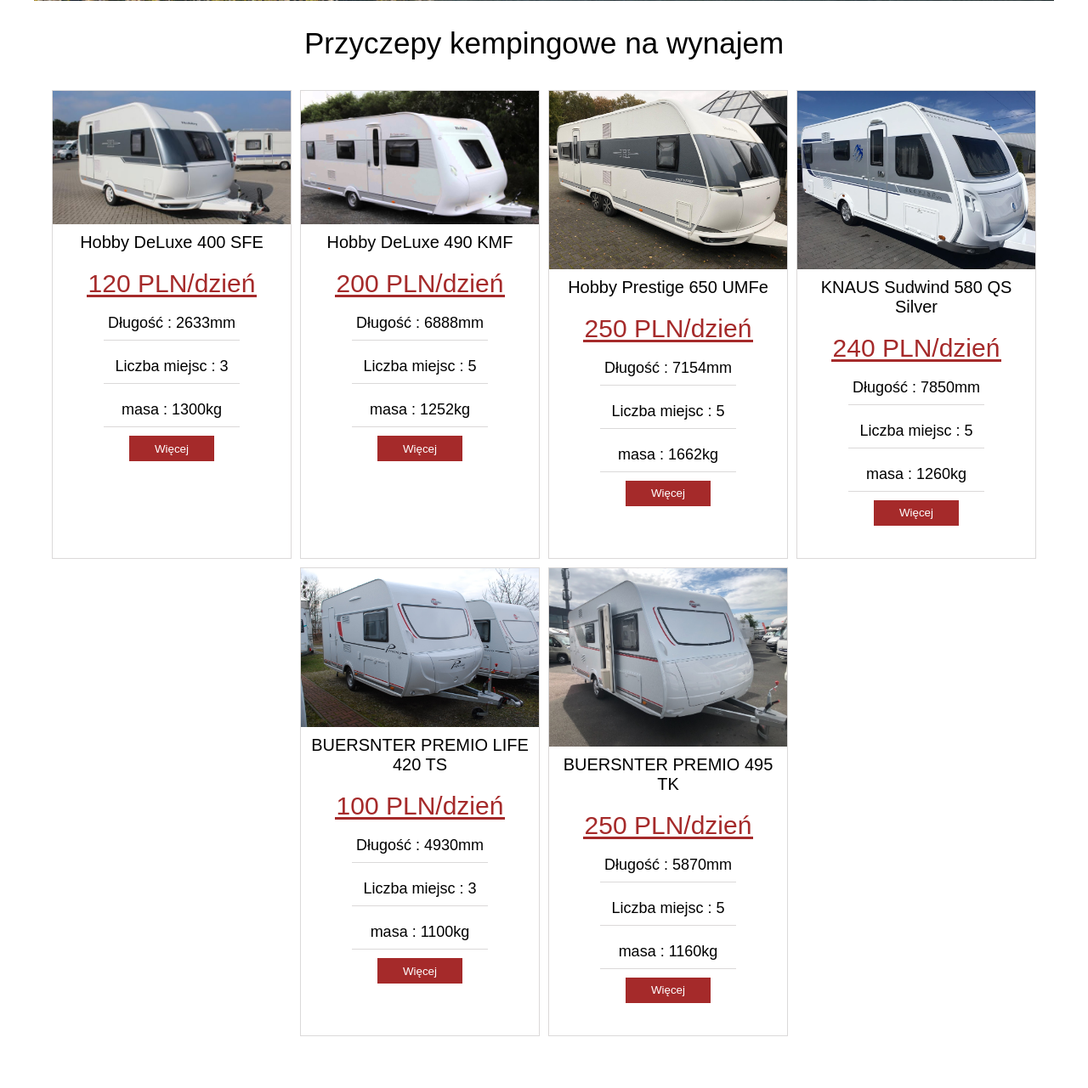
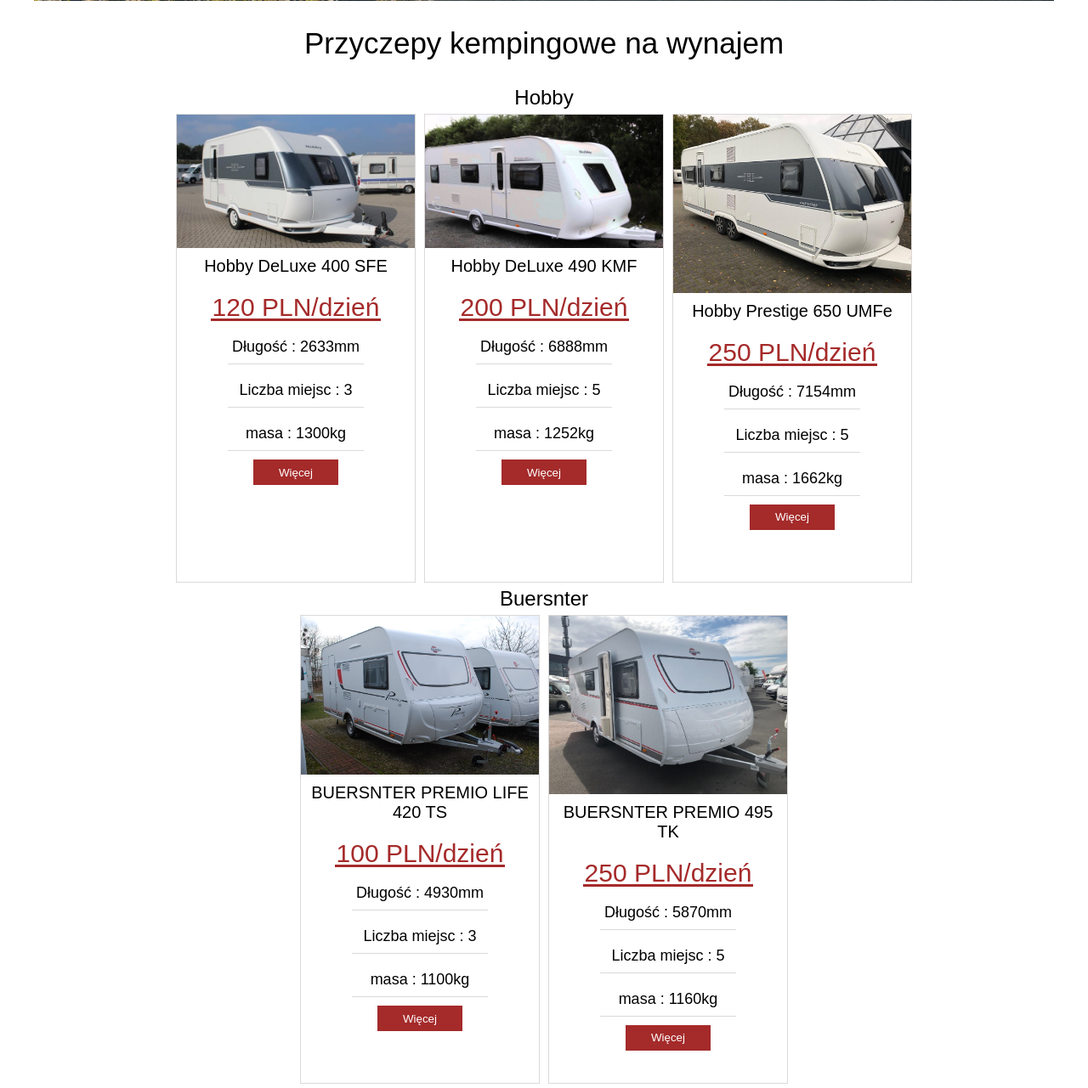
Before and after one commit to w58892/Wypozyczalnia, a PHP site: page / in a window 1280 px wide. Shown: the part 645-1926 px from the top of the page at 85% size. Before the commit the page ends 1865 px from the top, so only its background shows below. Run offline with PHP 8.4, Linux system fonts and the light colour scheme; data comes from the database, SQL or seed files in the repository.

Commit message:
add factory method

```diff
--- a/class/Caravan.php
+++ b/class/Caravan.php
@@ -1,5 +1,6 @@
 <?php
 require_once("CaravanModel.php");
+//require_once("../config.php");
 
 /**
  * Zawiera informacje o danej przyczepie
--- a/class/CaravanModel.php
+++ b/class/CaravanModel.php
@@ -129,6 +129,76 @@ class CaravanModel
     public function getPicture(){
       return $this->picture;
     }
+}
+
+
+
+interface ICaravanModel
+{
+    public function GetCaravans();
+}
+
+class Hobby implements ICaravanModel
+{
+    public function GetCaravans()
+    {
+      $db = SingletonDB::getInstance();
+
+      $stmt = $db->query('SELECT * FROM caravanmodels WHERE producer = "Hobby"');
+      $stmt->execute();
+
+      if ($stmt->rowCount() > 0) {
+        $i = 0;
+        foreach ($stmt as $row) {
+          $caravanModels[$i] = new CaravanModel($row['modelID'],$row['producer'], $row['model'], $row['price'], $row['weight'], $row['length'], $row['lengthInside'], $row['width'], $row['widthInside'], $row['people'], $row['water'], $row['hotWater'], $row['shower'], $row['fridge'], $row['picture']);
+          $i++;
+        }
+        return $caravanModels;
+      }
+    }
+}
+
+class Buersnter  implements ICaravanModel
+{
+  public function GetCaravans()
+  {
+    $db = SingletonDB::getInstance();
+
+    $stmt = $db->query('SELECT * FROM caravanmodels WHERE producer = "Buersnter"');
+    $stmt->execute();
+    $caravanModels = [];
+    if ($stmt->rowCount() > 0) {
+        $i = 0;
+        foreach ($stmt as $row) {
+            $caravanModels[$i] = new CaravanModel($row['modelID'],$row['producer'], $row['model'], $row['price'], $row['weight'], $row['length'], $row['lengthInside'], $row['width'], $row['widthInside'], $row['people'], $row['water'], $row['hotWater'], $row['shower'], $row['fridge'], $row['picture']);
+            $i++;
+        }
+      }
+    return $caravanModels;
   }
+}
+
+interface ICaravanModelFactory
+{
+    public function MakeCar(string $name);
+}
+
+class CaravanModelFactory implements ICaravanModelFactory
+{
+
+
+    public function MakeCar(string $name)
+    {
+      switch ($name)
+      {
+          case "Hobby":
+              return new Hobby();
+          case "Buersnter":
+              return new Buersnter();
+          default:
+              throw new NotSupportedException();
+      }
+    }
+}
 
 ?>
--- a/css/styles.css
+++ b/css/styles.css
@@ -24,6 +24,11 @@ h1 {
     justify-content: center;
     font-size: 35px;
     display: flex;
+}
+
+h2{
+    text-align: center;
+    justify-content: center;
 }
 
 .error{
--- a/index.php
+++ b/index.php
@@ -29,24 +29,57 @@ require_once("caravanList.php");
     <img src="images/slider.jpg">
   </section>
   <h1>Przyczepy kempingowe na wynajem</h1>
+  <h2>Hobby</h2>
   <div class="grid">
 
     <?php
-      for($i = 0;$i<count($caravanModels);$i++)
+
+    $hobby = new CaravanModelFactory();
+    $hobby = $hobby->MakeCar("Hobby");
+    $hobby =  $hobby->GetCaravans();
+      for($i = 0;$i<count($hobby);$i++)
       { ?>
         <div class="caravan">
           <?php
-            $adres = $caravanModels[$i]->getPicture();
+            $adres = $hobby[$i]->getPicture();
             echo "<img src='images/caravans/$adres'/> ";
 
-            echo "<h3>".$caravanModels[$i]->getProducer()." ".$caravanModels[$i]->getModel()."</h3>";
-            echo "<p class='price'>".$caravanModels[$i]->getPrice()." PLN/dzień</p>";
-            echo "<p>Długość : ".$caravanModels[$i]->getLength()."mm</p>";
+            echo "<h3>".$hobby[$i]->getProducer()." ".$hobby[$i]->getModel()."</h3>";
+            echo "<p class='price'>".$hobby[$i]->getPrice()." PLN/dzień</p>";
+            echo "<p>Długość : ".$hobby[$i]->getLength()."mm</p>";
 
-            echo "<p>Liczba miejsc : ".$caravanModels[$i]->getPeople()."</p>";
-            echo "<p>masa : ".$caravanModels[$i]->getWeight()."kg</p>";
+            echo "<p>Liczba miejsc : ".$hobby[$i]->getPeople()."</p>";
+            echo "<p>masa : ".$hobby[$i]->getWeight()."kg</p>";
 
-            $id =  $caravanModels[$i]->getModelID();
+            $id =  $hobby[$i]->getModelID();
+            echo "<a id='href' href='caravanPage.php?id=$id'><button>Więcej</button></a>";
+        echo "</div>";
+      } ?>
+  </div>
+
+  <h2>Buersnter</h2>
+  <div class="grid">
+
+    <?php
+
+    $buersnter = new CaravanModelFactory();
+    $buersnter = $buersnter->MakeCar("Buersnter");
+    $buersnter =  $buersnter->GetCaravans();
+      for($i = 0;$i<count($buersnter);$i++)
+      { ?>
+        <div class="caravan">
+          <?php
+            $adres = $buersnter[$i]->getPicture();
+            echo "<img src='images/caravans/$adres'/> ";
+
+            echo "<h3>".$buersnter[$i]->getProducer()." ".$buersnter[$i]->getModel()."</h3>";
+            echo "<p class='price'>".$buersnter[$i]->getPrice()." PLN/dzień</p>";
+            echo "<p>Długość : ".$buersnter[$i]->getLength()."mm</p>";
+
+            echo "<p>Liczba miejsc : ".$buersnter[$i]->getPeople()."</p>";
+            echo "<p>masa : ".$buersnter[$i]->getWeight()."kg</p>";
+
+            $id =  $buersnter[$i]->getModelID();
             echo "<a id='href' href='caravanPage.php?id=$id'><button>Więcej</button></a>";
         echo "</div>";
       } ?>
--- a/js/upload.js
+++ b/js/upload.js
@@ -3,8 +3,8 @@ function disable(){
     errorNumberPlate = document.getElementById("errorNumberPlate");
     errorNumberPlate.innerHTML = "";
 
-    errorProducer= document.getElementById("errorProducer");
-    errorProducer.innerHTML = "";
+    //errorProducer= document.getElementById("errorProducer");
+    //errorProducer.innerHTML = "";
 
     errorModel= document.getElementById("errorModel");
     errorModel.innerHTML = "";
```
Also changed, not shown: class/email.php (added, +37 -0 lines).
